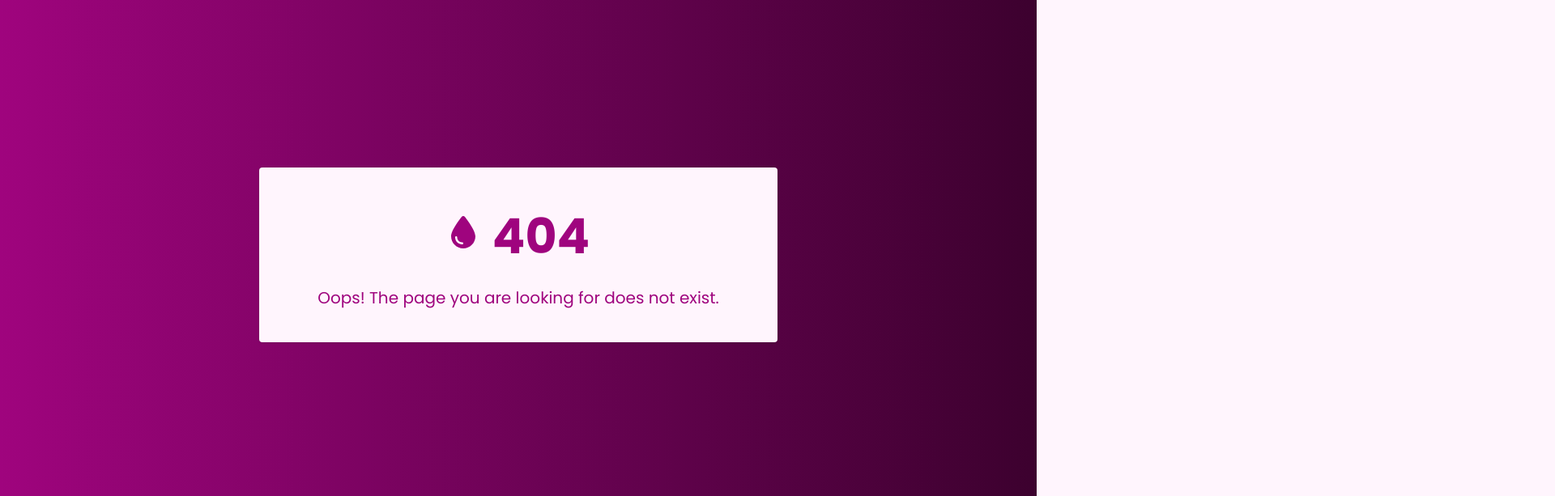
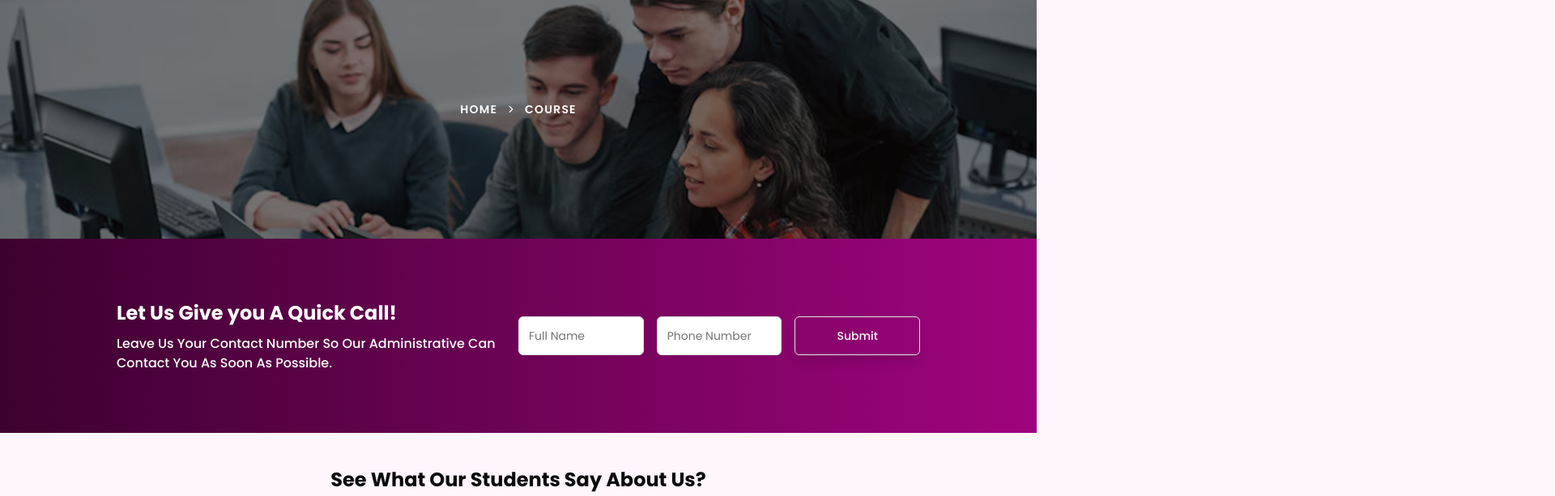
Before and after one commit to sushantshrestha22/HubitUsersite, a Next.js app in the folder my-app/: page /courses in a window 1280 px wide. Before the commit this address had no page. Shown: the part 140-753 px from the top of the page at 81% size, 1920 px wide, since content can reach past the window. Built offline with nearby package versions, Linux system fonts and the light colour scheme.

Commit message:
Student Testimonial Section and Contact Section of Course Page

```diff
--- a/my-app/app/about/page.tsx
+++ b/my-app/app/about/page.tsx
@@ -11,7 +11,7 @@ import React from "react";
 
 type Props = {};
 
-const page = (props: Props) => {
+const AboutPage = (props: Props) => {
   return (
     <div>
       <PageHerosection title1="Home" title2="About" link1="#" link2="#" />
@@ -27,4 +27,4 @@ const page = (props: Props) => {
   );
 };
 
-export default page;
+export default AboutPage;
--- /dev/null
+++ b/my-app/app/courses/page.tsx
@@ -0,0 +1,19 @@
+import PageHerosection from "@/components/pages/common/pageherosection";
+import Course from "@/components/pages/home/course";
+import QuickCall from "@/components/pages/home/quickcall";
+import StudentTestimonialSection from "@/components/pages/home/studenttestimonialsection";
+import React from "react";
+
+type Props = {};
+
+const CoursePage = (props: Props) => {
+  return (
+    <div>
+      <PageHerosection title1="Home" title2="Course" link1="#" link2="#" />
+      <QuickCall />
+      <StudentTestimonialSection />
+    </div>
+  );
+};
+
+export default CoursePage;
```
Also changed, not shown: 1 other file (tests, documents, lock files or other folders).
